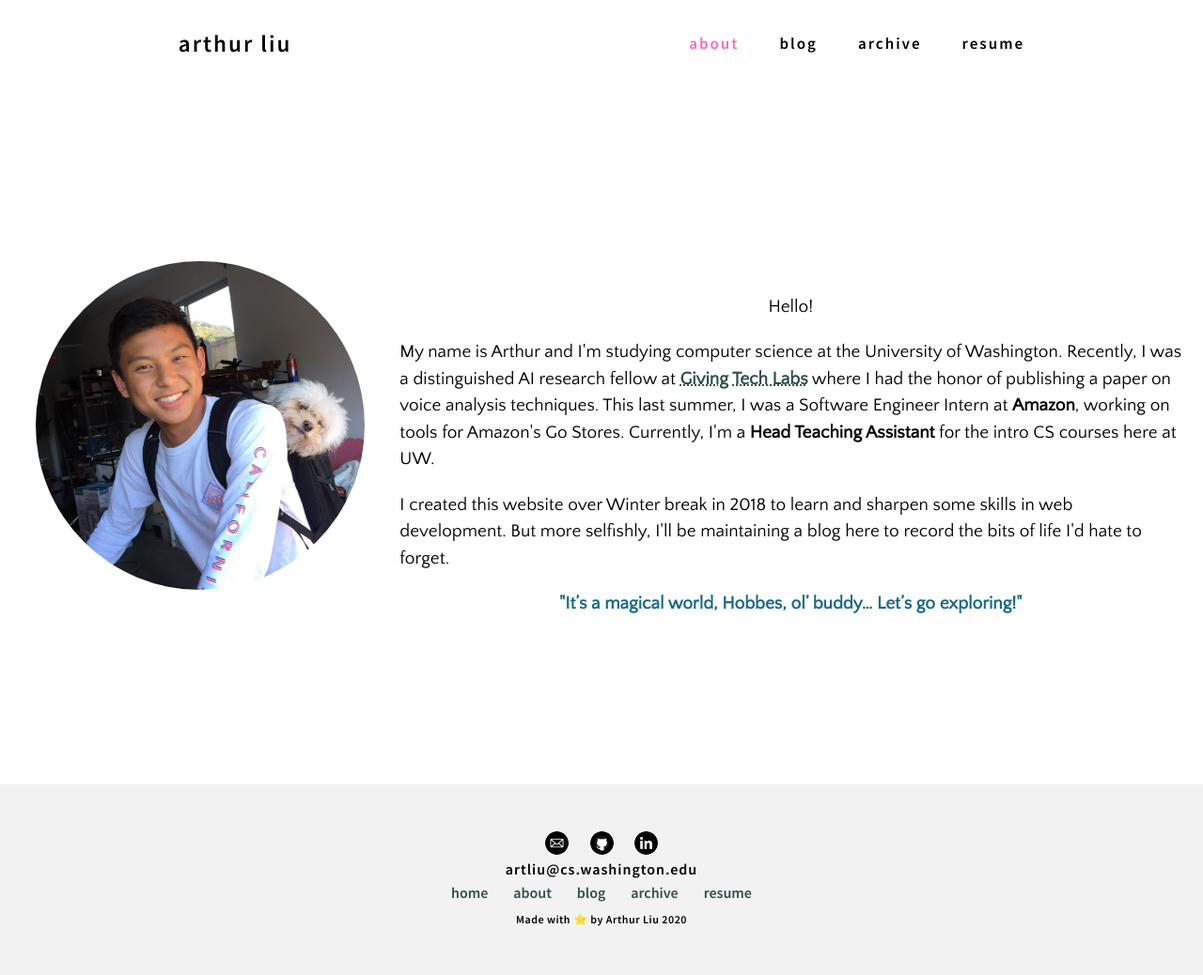
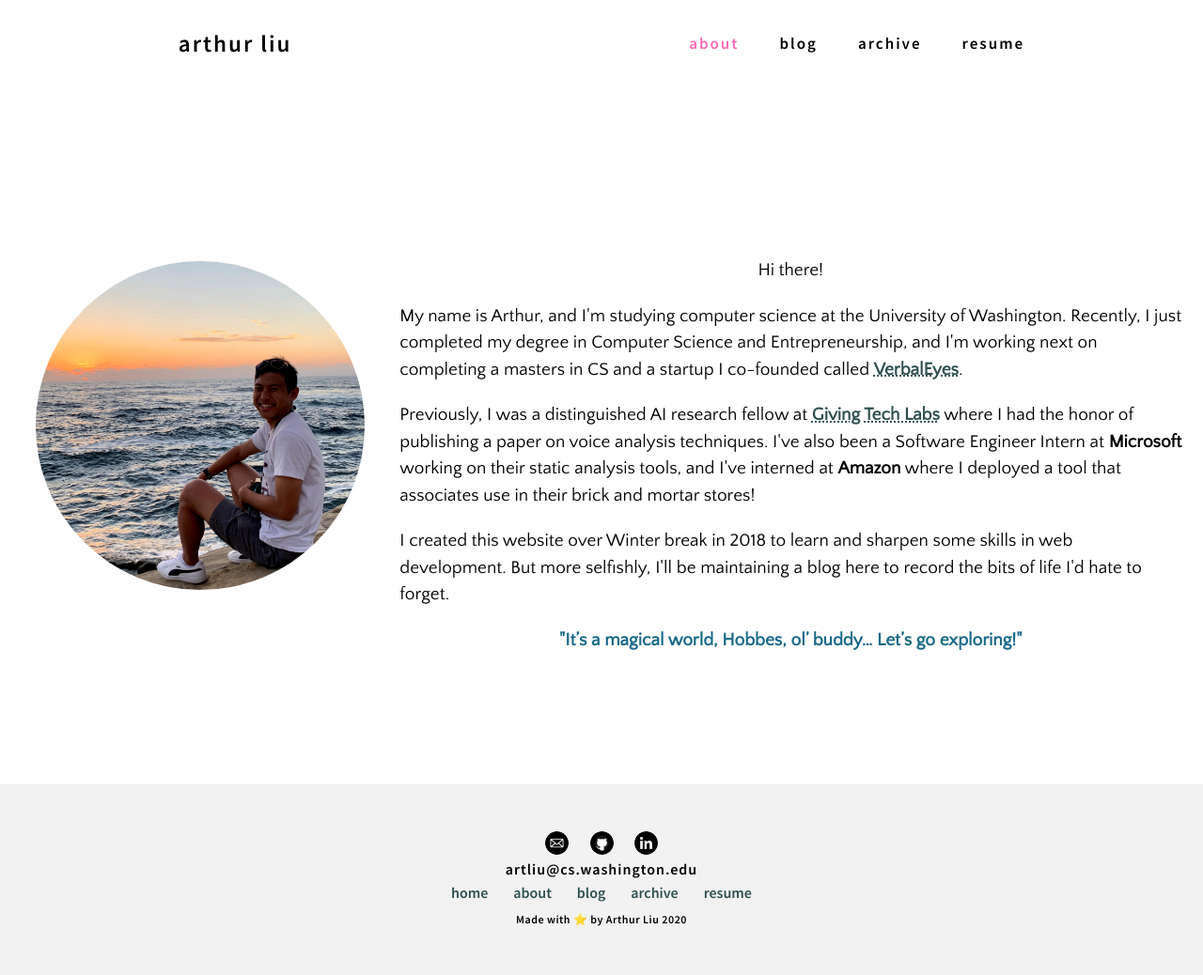
Before and after one commit to arthurjl/arthurjl.github.io, a Jekyll site: the page built from about.html, in a window 1280 px wide. Shown: the whole page at 94% size. Built offline with Jekyll 4.4.1, drawn with Linux system fonts in a browser that asks for light colours; some web fonts are replaced.

Commit message:
[edit] update about page, update resume

```diff
--- a/about.html
+++ b/about.html
@@ -11,10 +11,14 @@ activeLink: about
 <div class="aboutMeImage"></div>
 
 <div class="aboutContent">
-<p class = "centered">Hello!</p>
+<p class = "centered">Hi there!</p>
 
 <p>
-My name is Arthur and I'm studying computer science at the University of Washington. Recently, I was a distinguished AI research fellow at <a href="https://giving.tech/ai-for-good/" style="font-weight: bold">Giving Tech Labs</a> where I had the honor of publishing a paper on voice analysis techniques. This last summer, I was a Software Engineer Intern at <span style="font-weight: bold">Amazon</span>, working on tools for Amazon's Go Stores. Currently, I'm a <span style="font-weight: bold">Head Teaching Assistant</span> for the intro CS courses here at UW.
+My name is Arthur, and I'm studying computer science at the University of Washington. Recently, I just completed my degree in Computer Science and Entrepreneurship, and I'm working next on completing a masters in CS and a startup I co-founded called <a href="https://verbaleyes.co/" style="font-weight: bold">VerbalEyes</a>.
+</p>
+
+<p>
+Previously, I was a distinguished AI research fellow at <a href="https://giving.tech/ai-for-good/" style="font-weight: bold">Giving Tech Labs</a> where I had the honor of publishing a paper on voice analysis techniques. I've also been a Software Engineer Intern at <span style="font-weight: bold">Microsoft</span> working on their static analysis tools, and I've interned at <span style="font-weight: bold">Amazon</span> where I deployed a tool that associates use in their brick and mortar stores!
 </p>
 
 <p>
--- a/css/about.css
+++ b/css/about.css
@@ -53,7 +53,7 @@ body {
 	max-width: 350px;
 	max-height: 350px;
 	border-radius: 50%;
-	background-image: url("{{site.baseurl}}/images/MeStandingWithBackgroundv4.jpg");
+	background-image: url("{{site.baseurl}}/images/LaJollaMe.jpg");
 	background-size: cover;
 	background-repeat: no-repeat;
 	background-position: top;
```
Also changed, not shown: images/LaJollaMe.jpg (added), 1 other file.
